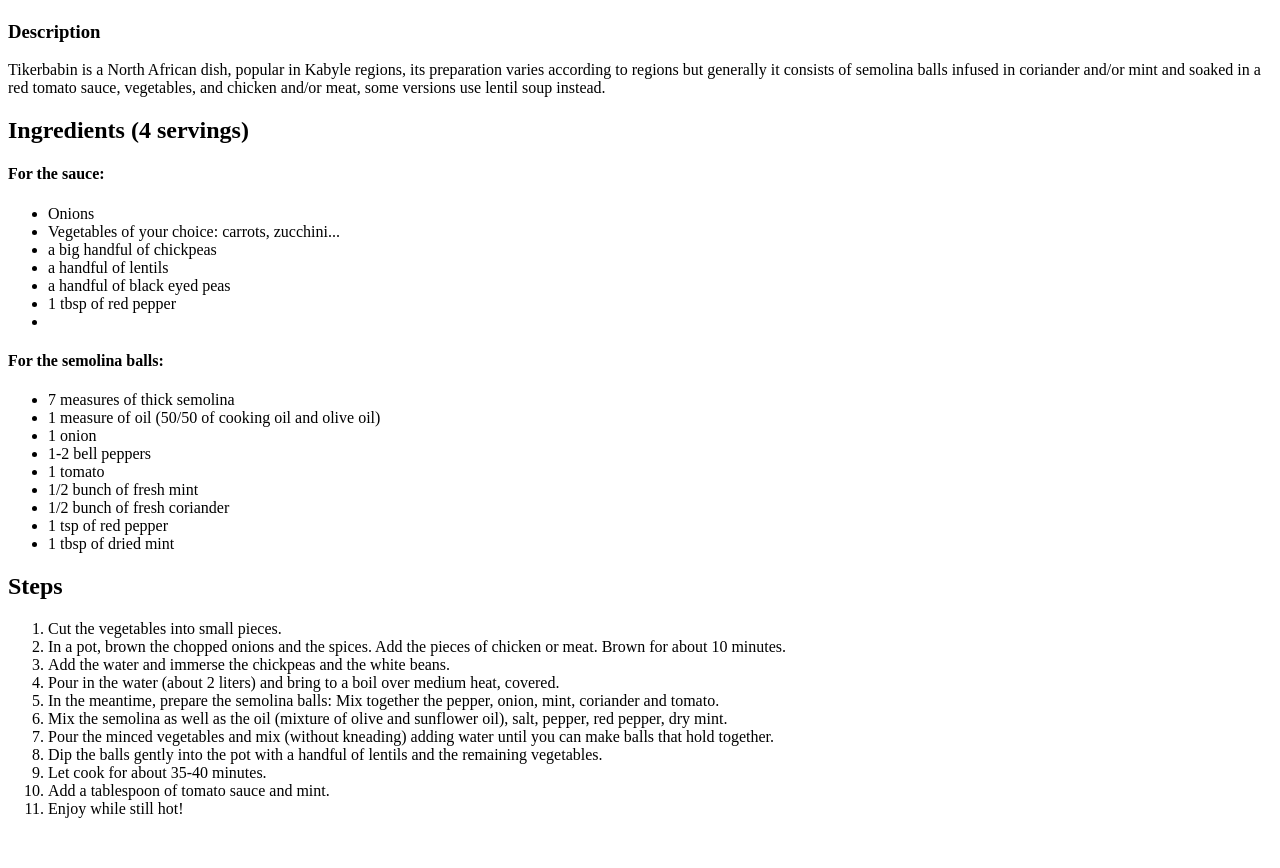
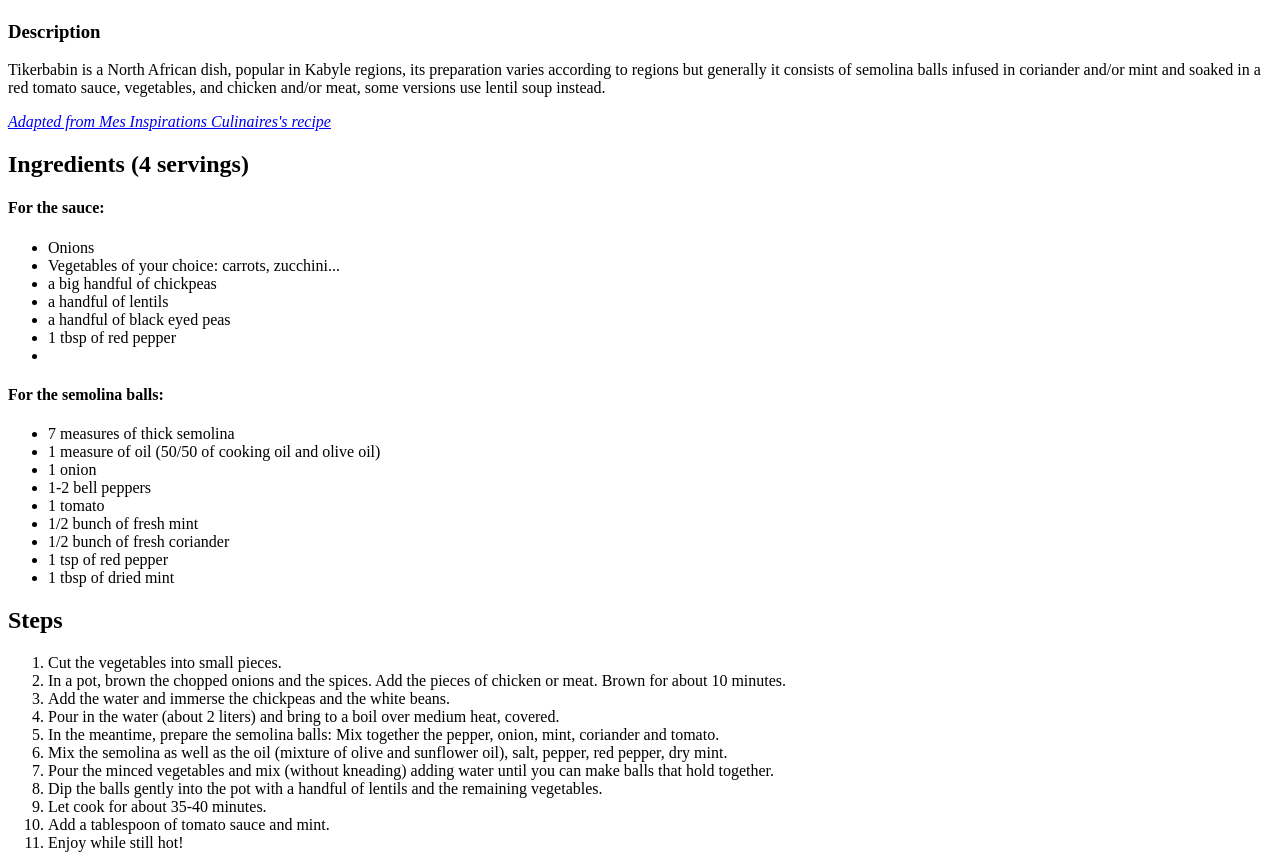
Before and after one commit to ConfusedServant/odin-recipes, a plain HTML site: page recipes/tikerbabin.html in a window 1280 px wide. Shown: the part 802-1670 px from the top of the page. Before the commit the page ends 1636 px from the top, so only its background shows below. Drawn offline with Linux system fonts and the light colour scheme.

Commit message:
Add source in recipe tikerbabin

```diff
--- a/recipes/tikerbabin.html
+++ b/recipes/tikerbabin.html
@@ -17,7 +17,7 @@
         and/or meat, some versions use lentil soup
         instead.
     </p>
-
+    <p><em><a href="https://www.mesinspirationsculinaires.com/article-osbane-kabyle-tikourbabine-boulettes-de-semoule-berberes.html">Adapted from Mes Inspirations Culinaires's recipe</a></em></p>
     <h2>Ingredients (4 servings)</h2>
 
     <h4>For the sauce:</h4>
```
